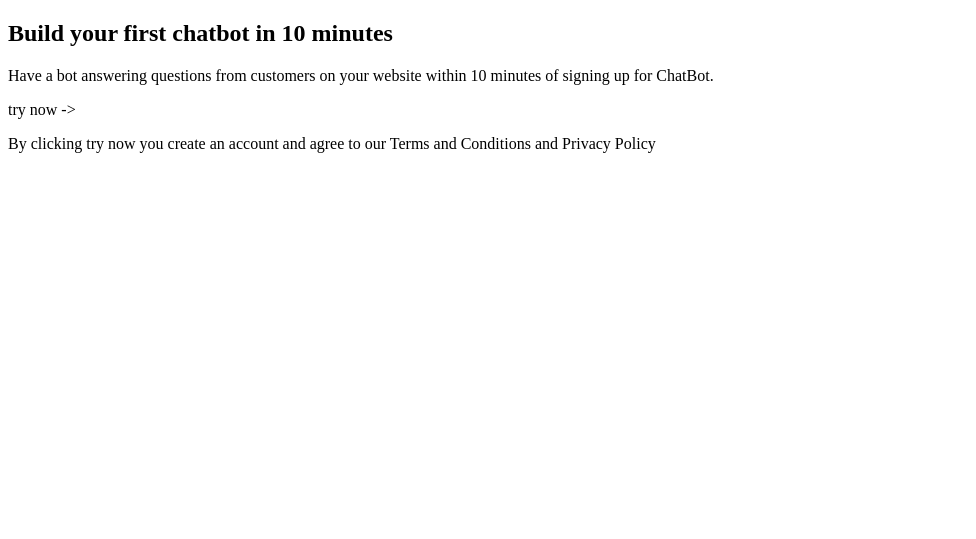
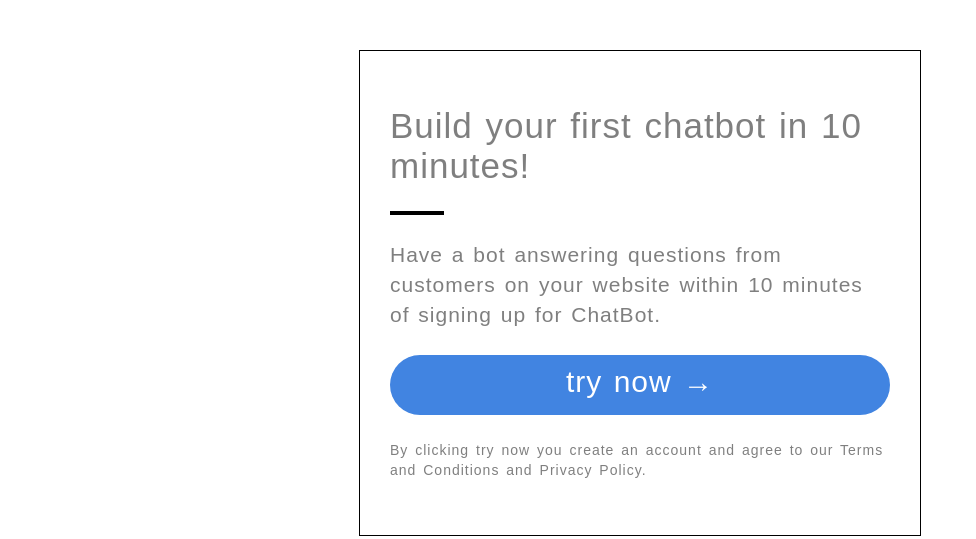
Before and after one commit to Bhanuteja74/html-css-chatbot-add, a plain HTML site: page index.html in a window 1280 px wide. Shown: the whole page, without its empty margins (0-976 px from the left). Drawn offline with Linux system fonts and the light colour scheme.

Commit message:
chat bot  add

```diff
--- a/index.html
+++ b/index.html
@@ -2,19 +2,67 @@
 <html lang="en">
   <head>
     <title>Document</title>
+    <style>
+      * {
+        margin: 25px 0px;
+        font-family: sans-serif;
+        letter-spacing: 1px;
+        word-spacing: 2px;
+        font-size: 35px;
+        color: rgba(0, 0, 0, 0.5);
+      }
+
+      article {
+        margin: auto;
+        padding: 30px;
+        border: 1px solid rgb(0, 0, 0, 1);
+        width: 500px;
+      }
+
+      article > h1 {
+        font-weight: 400;
+      }
+
+      article h1 + hr {
+        width: 50px;
+        border: 2px solid #000;
+      }
+
+      article hr + p {
+        font-size: 0.6em;
+        line-height: 30px;
+      }
+
+      article #button {
+        color: #fff;
+        width: 100%;
+        height: 50px;
+
+        border-radius: 30px;
+        font-size: 30px;
+        background-color: #4184e1;
+        text-align: center;
+        padding-top: 10px;
+      }
+
+      #button + p {
+        font-size: 0.4em;
+        line-height: 20px;
+      }
+    </style>
   </head>
   <body>
     <article>
-      <h1>Build your first chatbot in 10 minutes</h1>
-      <span></span>
+      <h1>Build your first chatbot in 10 minutes!</h1>
+      <hr />
       <p>
         Have a bot answering questions from customers on your website within 10
         minutes of signing up for ChatBot.
       </p>
-      <div>try now -></div>
+      <div id="button">try now &rarr;</div>
       <p>
         By clicking try now you create an account and agree to our Terms and
-        Conditions and Privacy Policy
+        Conditions and Privacy Policy.
       </p>
     </article>
   </body>
```
